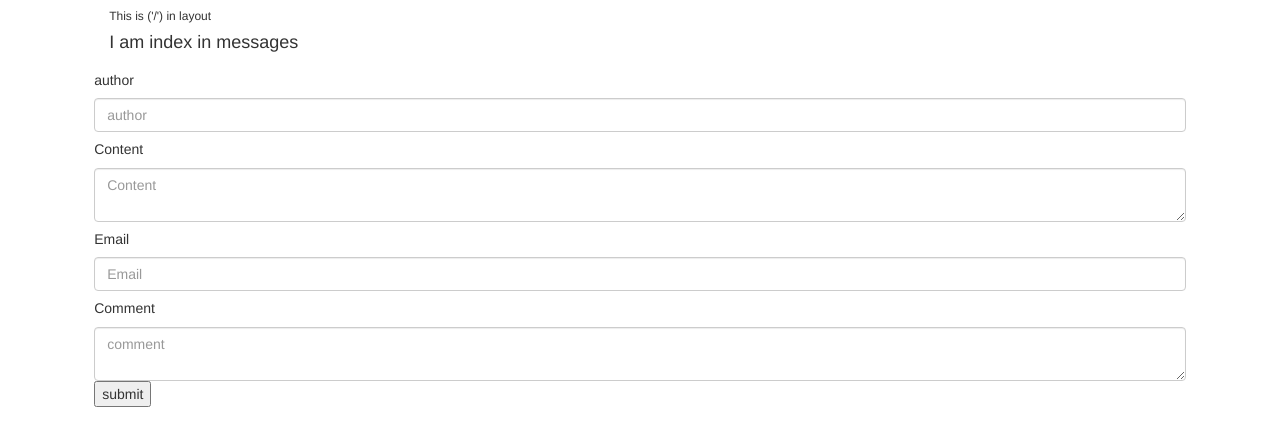
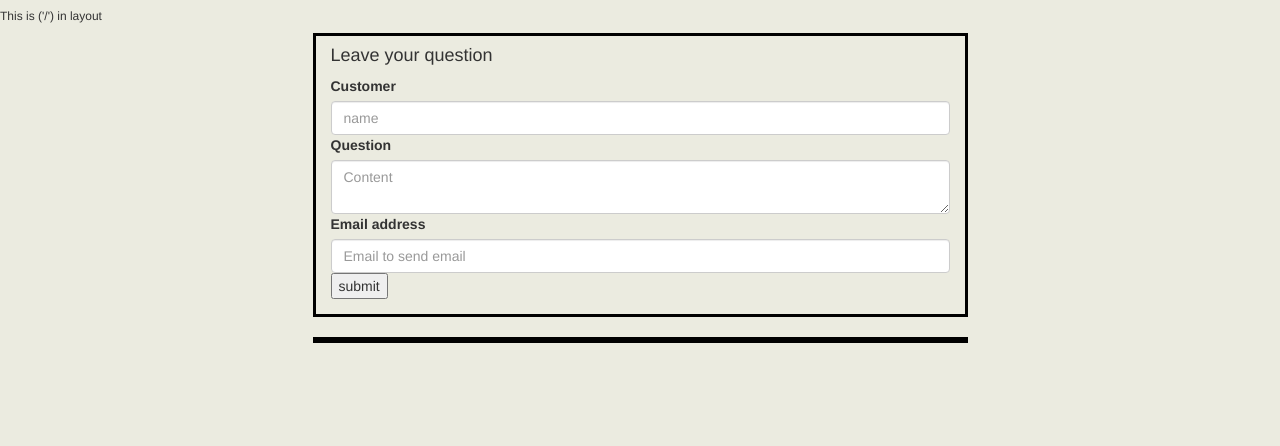
Before and after one commit to wanaaaa/ExpressMessage, a Node server app: page /messages/index in a window 1280 px wide. Shown: the top 446 px of the page. Run offline with Node 20, Linux system fonts and the light colour scheme; data that the repository does not hold is empty; some libraries are stand-ins or nearby versions.

Commit message:
complete

```diff
--- a/public/css/main.css
+++ b/public/css/main.css
@@ -1 +1,7 @@
-main.css
+body {
+	background-color: #ebebe0;
+}
+
+.border {
+	border: 3px solid black;
+}
--- a/views/layout.ejs
+++ b/views/layout.ejs
@@ -10,18 +10,13 @@
 	<link rel="stylesheet" type="text/css" href="/css/bootstrap.min.css">
 	<link rel="stylesheet" type="text/css" href="/css/main.css">
 		<!-- Latest compiled and minified JavaScript -->
-	<script type="text/javascript" src="http://code.jquery.com/jquery-latest.min.js"></script>
+	<script src="https://ajax.googleapis.com/ajax/libs/jquery/2.1.4/jquery.min.js"></script>
 
 </head>
 <body>
-	<div class="row">
-		<div class="col-xs-1 col-md-1"></div>
-		<div class="col-xs-10 col-md-10">
-			<h6>This is ('/') in layout</h6>
-			<%- body %>
-		</div>
 
-	</div>
+<h6>This is ('/') in layout</h6>
+<%- body %>
 
 <script src="/js/main.js"></script>
 </body>
--- a/views/messages/index.ejs
+++ b/views/messages/index.ejs
@@ -1,47 +1,58 @@
-<h4>I am index in messages</h4>
+<div class="row" class="border">
+	<div class="col-sm-3 col-md-3"></div>
+	<div class="col-sm-6 col-md-6 border">
+			<h4 >Leave your question</h4>
+			<form action="/messages/index" method="post" class="form-horizontal form-group" >
+					<label for="author">Customer</label>
+					<input name="message[author]" placeholder="name" id="author" class="form-control"></textarea>
 
-<form action="/messages/index" method="post" class="form-horizontal" >
-	<div  class="form-group">
-		<h5>author</h5>
-		<input name="message[author]" placeholder="author" class="form-control"></textarea>
+					<label for="content">Question</label>
+					<textarea name="message[content]" placeholder="Content" id="content" class="form-control"></textarea>
 
-		<h5>Content</h5>
-		<textarea name="message[content]" placeholder="Content" class="form-control"></textarea>
+					<label for="Email">Email address</label>
+					<input name="message[email]" placeholder="Email to send email" class="form-control" id="Email">
 
-		<h5>Email</h5>
-		<input name="message[email]" placeholder="Email" class="form-control">
-
-			<h5>Comment</h5>
-			<textarea name="message[comment]" placeholder="comment" class="form-control"></textarea>
+					<div class="hide">
+						<h5>Comment</h5><label for="comment">Answer</label>
+						<textarea name="message[comment]" placeholder="answer" class="form-control" id="comment"></textarea>
+					</div>
 
 					<div class="submit">
 						<input type="submit" value="submit"  ><br>
 					</div>
+		</form>
 
 	</div>
-</form>
+</div><br>
+<!------------------------------------------  -->
+<div class="row" class="border">
+	<div class="col-sm-3 col-md-3"></div>
+	<div class="col-sm-6 col-md-6 border">
 
 		<% messageObjects.forEach(function (object, i) { %>
-author:  <%= 	object.author %> ---
-content: <%= 	object.content %> ---
-comment: <%= 	object.comment %> ---
+		<p> <strong>Customer:</strong>  <%= 	object.author %>,  <strong> e=Email:</strong> <%= 	object.email %></p>
+		<p> <strong> Question: </strong> <%= 	object.content %></p>
+		<p> <strong> Answer  :</strong> <%= 	object.comment %></p>
 		<br>
 
-<form action="/messages/<%= object._id %>?_method=PATCH" method="post" class="submit">
-	<label>Add or Edit Comment ::</label>
-	<textarea name="message[author]" class="hide"><%= object.author  %></textarea>
-	<textarea name="message[content]" class="hide"><%= object.content %></textarea>
-	<textarea name="message[comment]" id="a<%= i %>"><%= object.comment %></textarea>
-	<textarea name="message[email]" id="e<%= i %>"><%= object.email %></textarea>
+		<form action="/messages/<%= object._id %>?_method=PATCH" method="post"
+					class="submit" class="form-horizontal form-group">
+			<label>Add or Edit Answer ::</label>
+			<!-- <textarea name="message[author]" class="hide"><%= object.author  %></textarea>
+			<textarea name="message[content]" class="hide"><%= object.content %></textarea> -->
+			<!--<textarea name="message[comment]" id="a<%= i %>"><%= object.comment %></textarea> -->
+			<p id="a<%= i %>" class="hide"><%= object.comment %></p>
+			<textarea name="message[email]" id="e<%= i %>" class="hide"><%= object.email %></textarea>
 
 				<input type="submit" value="submit"  >
 
 		</form><button iter=<%= i%>>Send Email with comment</button>
 
-
-
-
 		<form action="/messages/<%= object._id %>?_method=DELETE" method="post">
 			<input type="submit" value="Delete">
 		</form>
 <% }) %>
+
+
+	</div>
+</div>
```
Also changed, not shown: 1 other file. Lines whose indentation alone changed are shown as unchanged.
